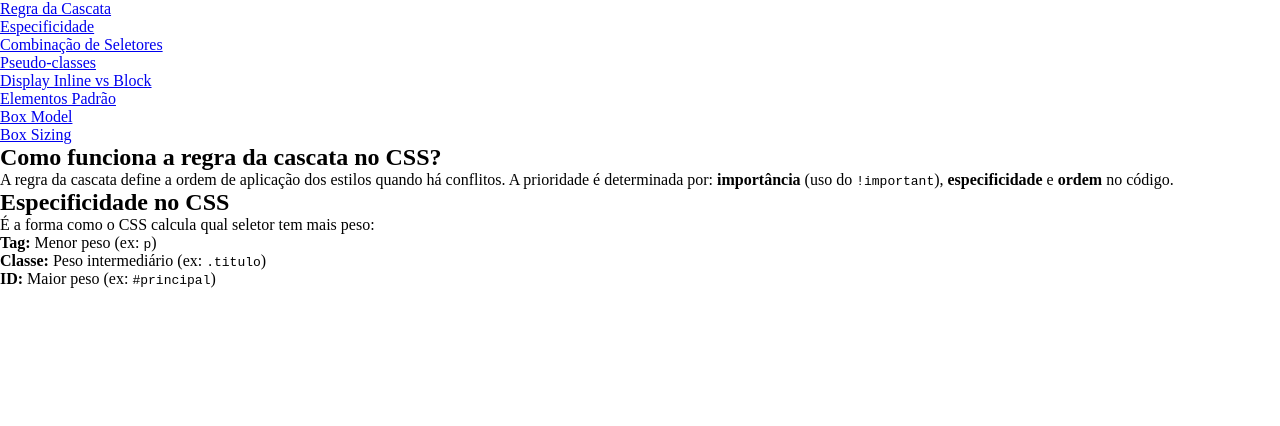
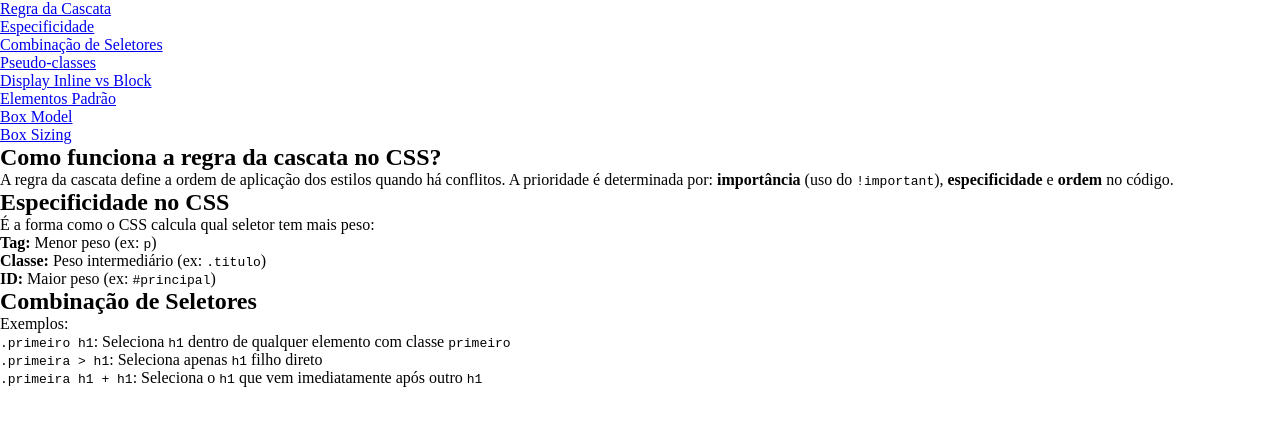
Before and after one commit to braga-pcd/atv-temas, a plain HTML site: page index.html in a window 1280 px wide. Drawn offline with Linux system fonts and the light colour scheme.

Commit message:
quarto commit html

```diff
--- a/index.html
+++ b/index.html
@@ -36,5 +36,15 @@
                 <li><strong>ID:</strong> Maior peso (ex: <code>#principal</code>)</li>
             </ul>
         </section>
+
+        <section id="combinacao">
+            <h1>Combinação de Seletores</h1>
+            <p>Exemplos:</p>
+            <ul>
+                <li><code>.primeiro h1</code>: Seleciona <code>h1</code> dentro de qualquer elemento com classe <code>primeiro</code></li>
+                <li><code>.primeira > h1</code>: Seleciona apenas <code>h1</code> filho direto</li>
+                <li><code>.primeira h1 + h1</code>: Seleciona o <code>h1</code> que vem imediatamente após outro <code>h1</code></li>
+            </ul>
+        </section>
 </body>
 </html>
```
